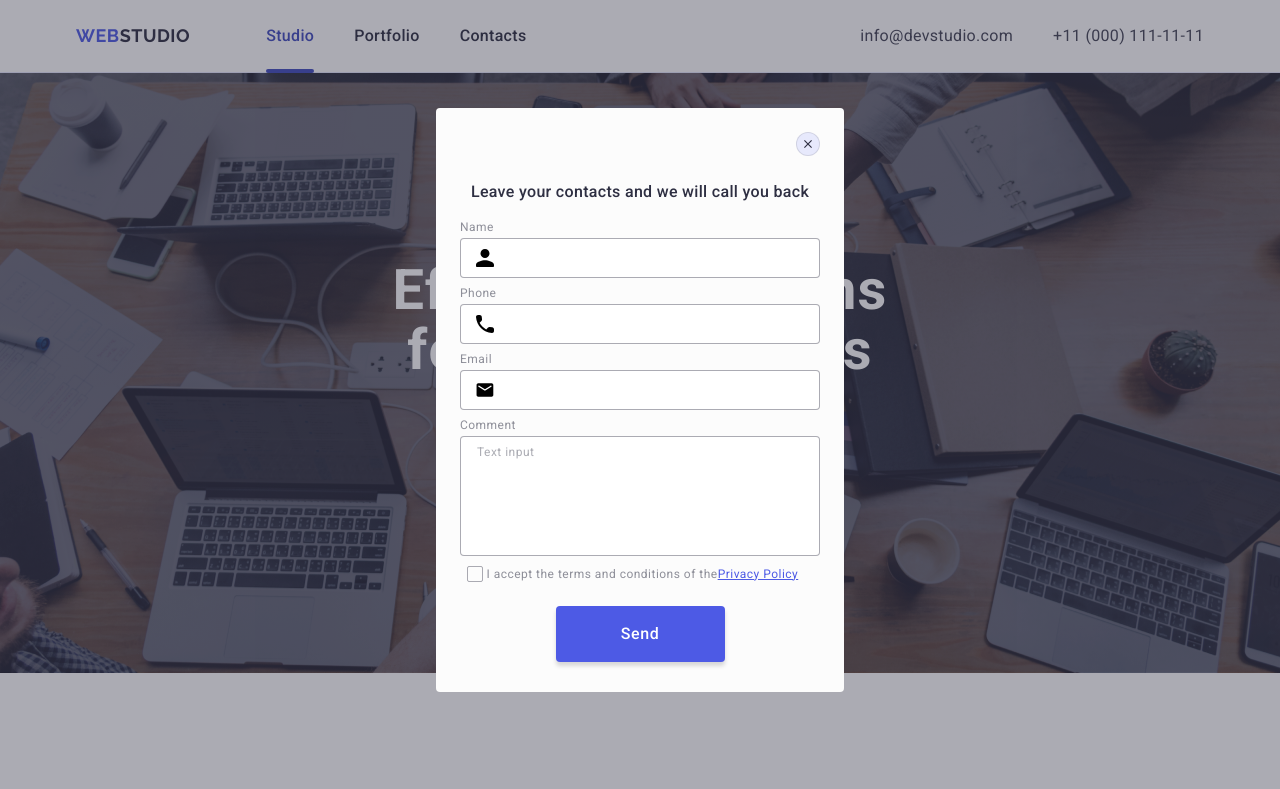
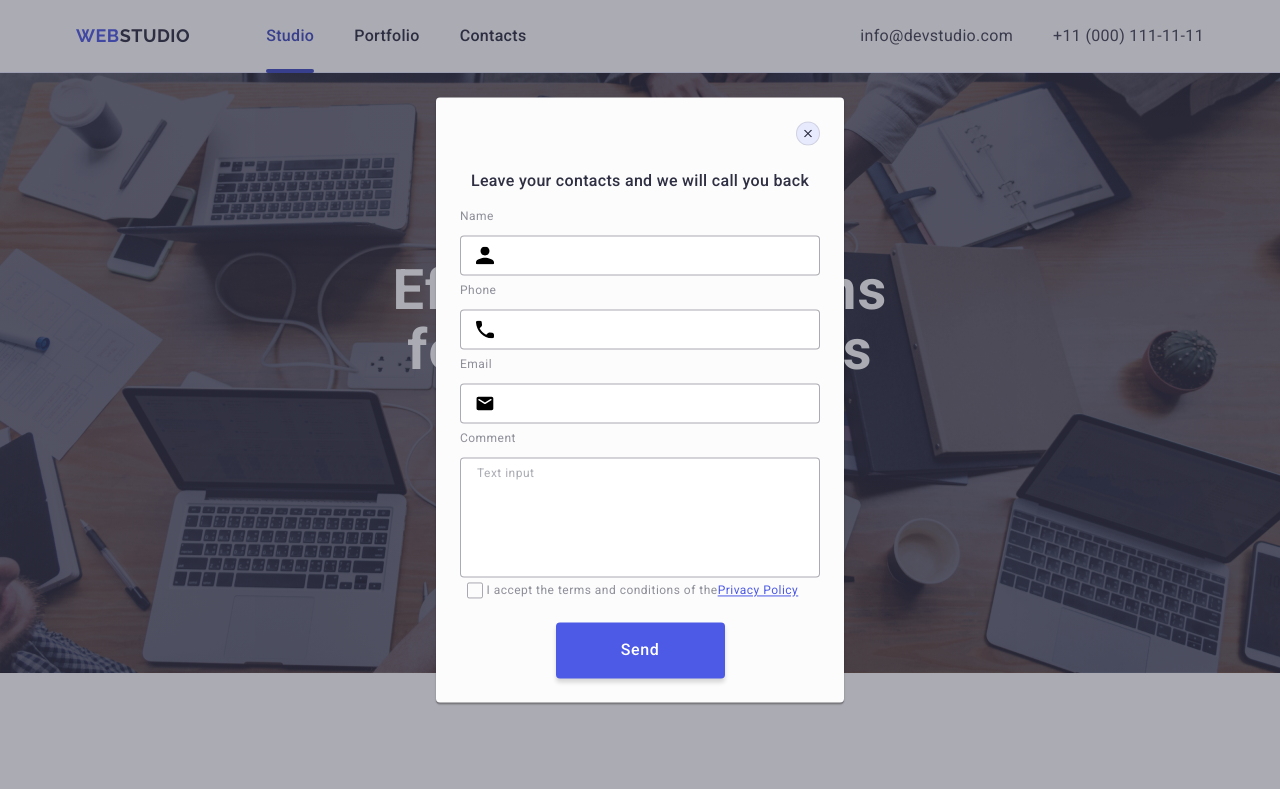
Before and after one commit to Vlad22523/goit-markup-hw-05, a plain HTML site: page index.html in a window 1280 px wide. Shown: the top 789 px of the page. Drawn offline with nearby package versions, Linux system fonts and the light colour scheme.

Commit message:
goit-markup-hw-05

```diff
--- a/css/styles.css
+++ b/css/styles.css
@@ -469,6 +469,8 @@ img {
   opacity: 0;
   visibility: hidden;
   pointer-events: none;
+  transition: opacity 250ms cubic-bezier(0.4, 0, 0.2, 1),
+    visibility 250ms cubic-bezier(0.4, 0, 0.2, 1);
 }
 
 .is-open {
@@ -486,10 +488,16 @@ img {
   top: 50%;
   left: 50%;
   transform: translate(-50%, -50%);
-  padding: 24px;
+  padding: 72px 24px 24px 24px;
+  box-shadow: 0px 1px 1px rgba(0, 0, 0, 0.14), 0px 1px 3px rgba(0, 0, 0, 0.12),
+    0px 2px 1px rgba(0, 0, 0, 0.2);
+  transition: transform 250ms cubic-bezier(0.4, 0, 0.2, 1);
 }
 
 .popup-close-btn {
+  top: 24px;
+  right: 24px;
+  position: absolute;
   width: 24px;
   height: 24px;
   display: flex;
@@ -497,11 +505,11 @@ img {
   align-items: center;
   border-radius: 50%;
   background-color: #e7e9fc;
-  border: 1px solid #0000001a;
+  border: 1px solid rgba(0, 0, 0, 0.1);
+  padding: 0;
   cursor: pointer;
-  transition: border 250ms cubic-bezier(0.4, 0, 0.2, 1),
-    background-color 250ms cubic-bezier(0.4, 0, 0.2, 1),
-    fill 250ms cubic-bezier(0.4, 0, 0.2, 1);
+  transition: background-color 250ms cubic-bezier(0.4, 0, 0.2, 1),
+    border 250ms cubic-bezier(0.4, 0, 0.2, 1);
 }
 
 .popup-close-btn:hover,
@@ -517,11 +525,11 @@ img {
 .popup-close {
   display: flex;
   justify-content: flex-end;
-  margin-bottom: 24px;
 }
 
 .popup-close-svg {
   fill: #2e2f42;
+  transition: fill 250ms cubic-bezier(0.4, 0, 0.2, 1);
 }
 
 .popup-title {
@@ -585,6 +593,7 @@ img {
   resize: none;
   width: 100%;
   border-radius: 4px;
+  color: rgba(46, 47, 66, 0.4);
   border: 1px solid rgba(46, 47, 66, 0.4);
   outline: none;
   padding: 8px 16px;
--- a/index.html
+++ b/index.html
@@ -472,11 +472,13 @@
         <div class="footer-message">
           <p class="footer-social-title">Subscribe</p>
           <form class="footer-form">
+            <label class="footer-label" for="footer-email"></label>
             <input
               name="footer-email"
               type="email"
               class="footer-input"
               placeholder="E-mail"
+              id="footer-email"
               required
             />
             <button class="footer-btn" type="submit">
@@ -493,22 +495,21 @@
     <div class="backdrop is-open">
       <div class="popup">
         <div class="popup-close">
-          <button class="popup-close-btn">
+          <button type="button" class="popup-close-btn">
             <svg class="popup-close-svg" width="8" height="8">
               <use href="./images/icons.svg#icon-close"></use>
             </svg>
           </button>
         </div>
         <p class="popup-title">Leave your contacts and we will call you back</p>
-        <form action="" class="popup-form" autocomplete="off">
+        <form class="popup-form" autocomplete="off">
           <div class="popup-form-block">
-            <div class="form-name">
-              <label class="form-label" for="name-text">Name</label>
+            <label class="form-label" for="user-name">Name</label>
             <div class="form-input-block">
               <input
-                  name="name-text"
+                name="user-name"
                 class="form-input"
-                  id="name-text"
+                id="user-name"
                 type="text"
                 required
               />
@@ -516,14 +517,13 @@
                 <use href="./images/icons.svg#icon-name"></use>
               </svg>
             </div>
-            </div>
-            <div class="form-name">
-              <label class="form-label" for="phone-text">Phone</label>
+
+            <label class="form-label" for="user-phone">Phone</label>
             <div class="form-input-block">
               <input
-                  name="phone-text"
+                name="user-phone"
                 class="form-input"
-                  id="phone-text"
+                id="user-phone"
                 type="tel"
                 required
               />
@@ -531,14 +531,13 @@
                 <use href="./images/icons.svg#icon-phone"></use>
               </svg>
             </div>
-            </div>
-            <div class="form-name">
-              <label class="form-label" for="email-text">Email</label>
+
+            <label class="form-label" for="user-email">Email</label>
             <div class="form-input-block">
               <input
-                  name="email-text"
+                name="user-email"
                 class="form-input"
-                  id="email-text"
+                id="user-email"
                 type="email"
                 required
               />
@@ -546,16 +545,14 @@
                 <use href="./images/icons.svg#icon-email"></use>
               </svg>
             </div>
-            </div>
-            <div class="form-name">
-              <label class="form-label" for="textarea-text">Comment</label>
+
+            <label class="form-label" for="user-comment">Comment</label>
             <textarea
               class="textarea-form"
-                name="textarea"
-                id="textarea-text"
+              name="user-comment"
+              id="user-comment"
               placeholder="Text input"
             ></textarea>
-            </div>
           </div>
           <div class="checkbox-form">
             <input
```
Lines whose indentation alone changed are shown as unchanged.
